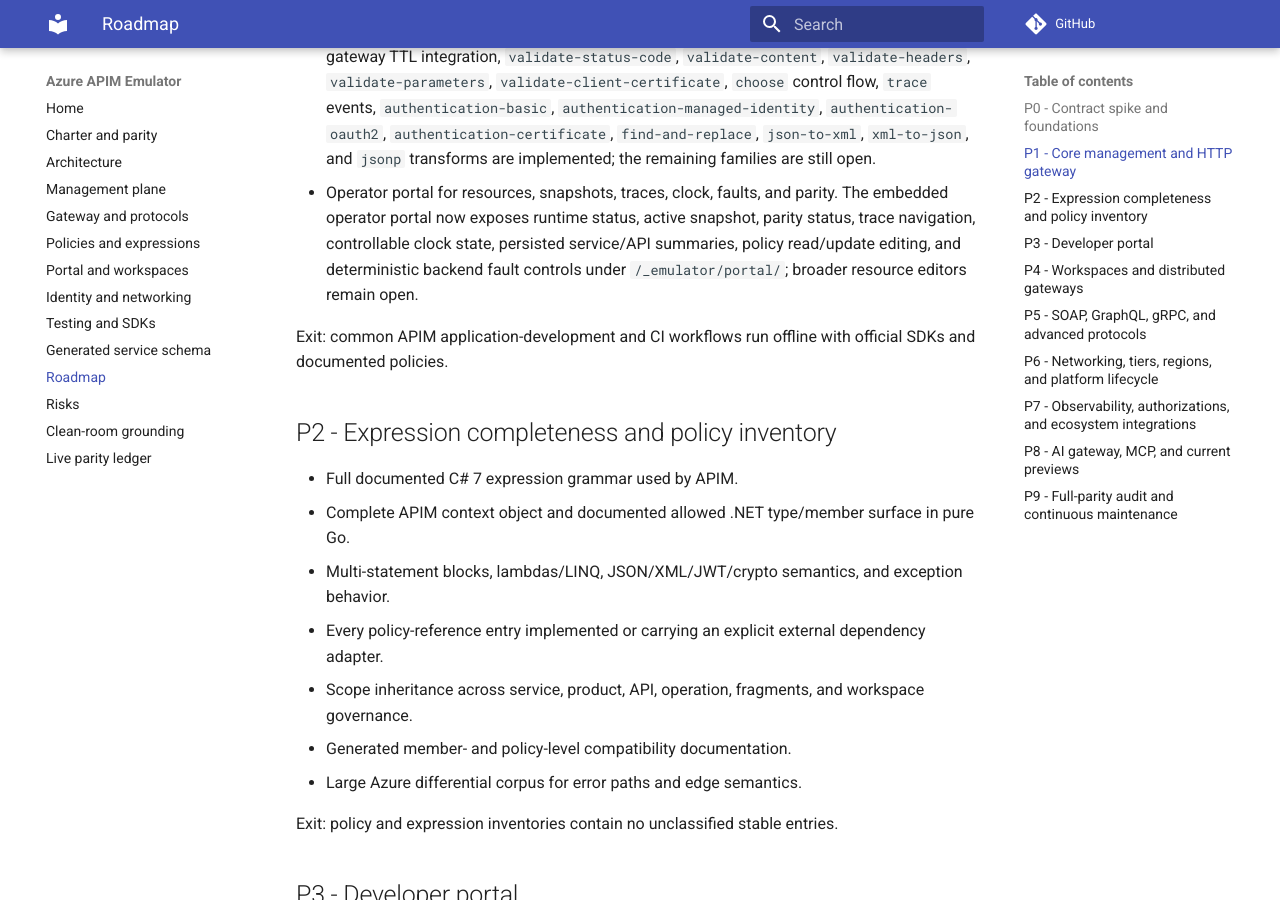
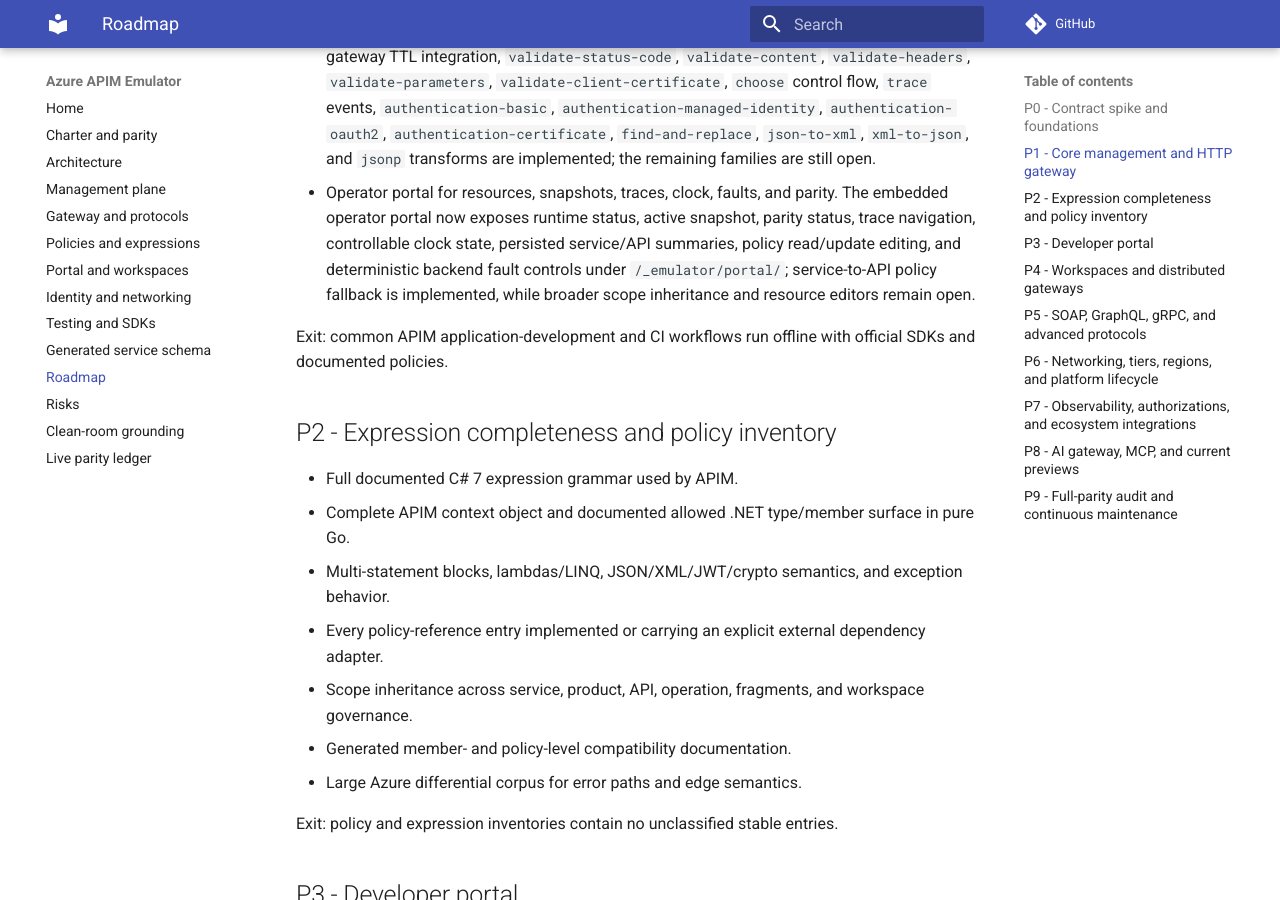
Before and after one commit to calvinchengx/azure-apim-emulator, an MkDocs documentation site: the page built from docs/09-roadmap.md, in a window 1280 px wide and 900 px high, scrolled down 2031 px. Built offline with MkDocs 1.6.1 and Material for MkDocs 9.7.7, drawn with Linux system fonts in a browser that asks for light colours; comment, search, counter and statistics services are not loaded.

Commit message:
Document service policy inheritance

```diff
--- a/docs/09-roadmap.md
+++ b/docs/09-roadmap.md
@@ -42,7 +42,7 @@
 - Core policy families: routing, mutation, control flow, auth, limits, cache, validation, send-request, transforms, and tracing.
   Literal query/body/variable/method mutations, CORS response/preflight handling, `check-header`, `validate-jwt` backed by the configured Entra validator, `ip-filter` validation, injected `send-request` calls, deterministic `rate-limit-by-key`/`quota-by-key` windows, response and value cache lookup/store/removal with gateway TTL integration, `validate-status-code`, `validate-content`, `validate-headers`, `validate-parameters`, `validate-client-certificate`, `choose` control flow, `trace` events, `authentication-basic`, `authentication-managed-identity`, `authentication-oauth2`, `authentication-certificate`, `find-and-replace`, `json-to-xml`, `xml-to-json`, and `jsonp` transforms are implemented; the remaining families are still open.
 - Operator portal for resources, snapshots, traces, clock, faults, and parity.
-  The embedded operator portal now exposes runtime status, active snapshot, parity status, trace navigation, controllable clock state, persisted service/API summaries, policy read/update editing, and deterministic backend fault controls under `/_emulator/portal/`; broader resource editors remain open.
+  The embedded operator portal now exposes runtime status, active snapshot, parity status, trace navigation, controllable clock state, persisted service/API summaries, policy read/update editing, and deterministic backend fault controls under `/_emulator/portal/`; service-to-API policy fallback is implemented, while broader scope inheritance and resource editors remain open.
 
 Exit: common APIM application-development and CI workflows run offline with
 official SDKs and documented policies.
```
Also changed, not shown: docs/parity.md (+1 -1 lines).
